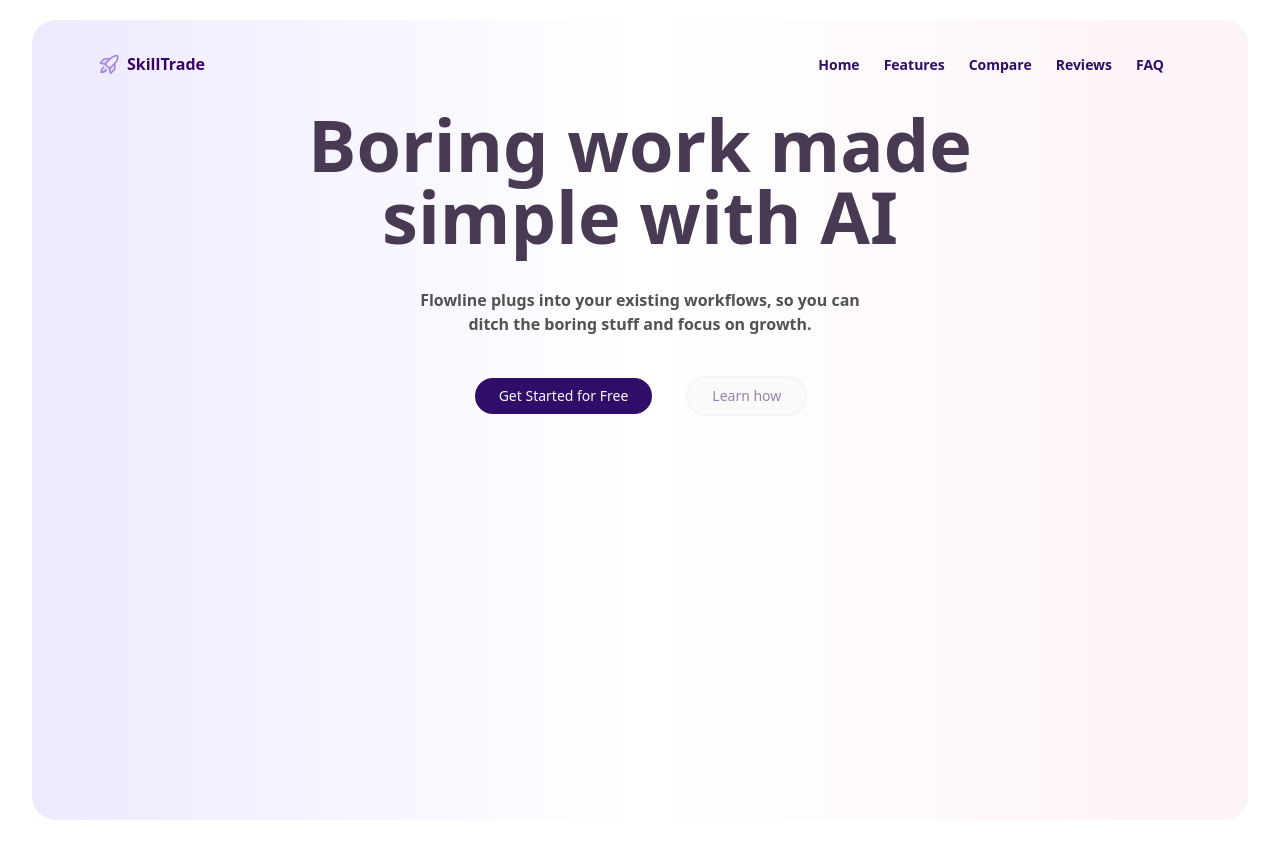
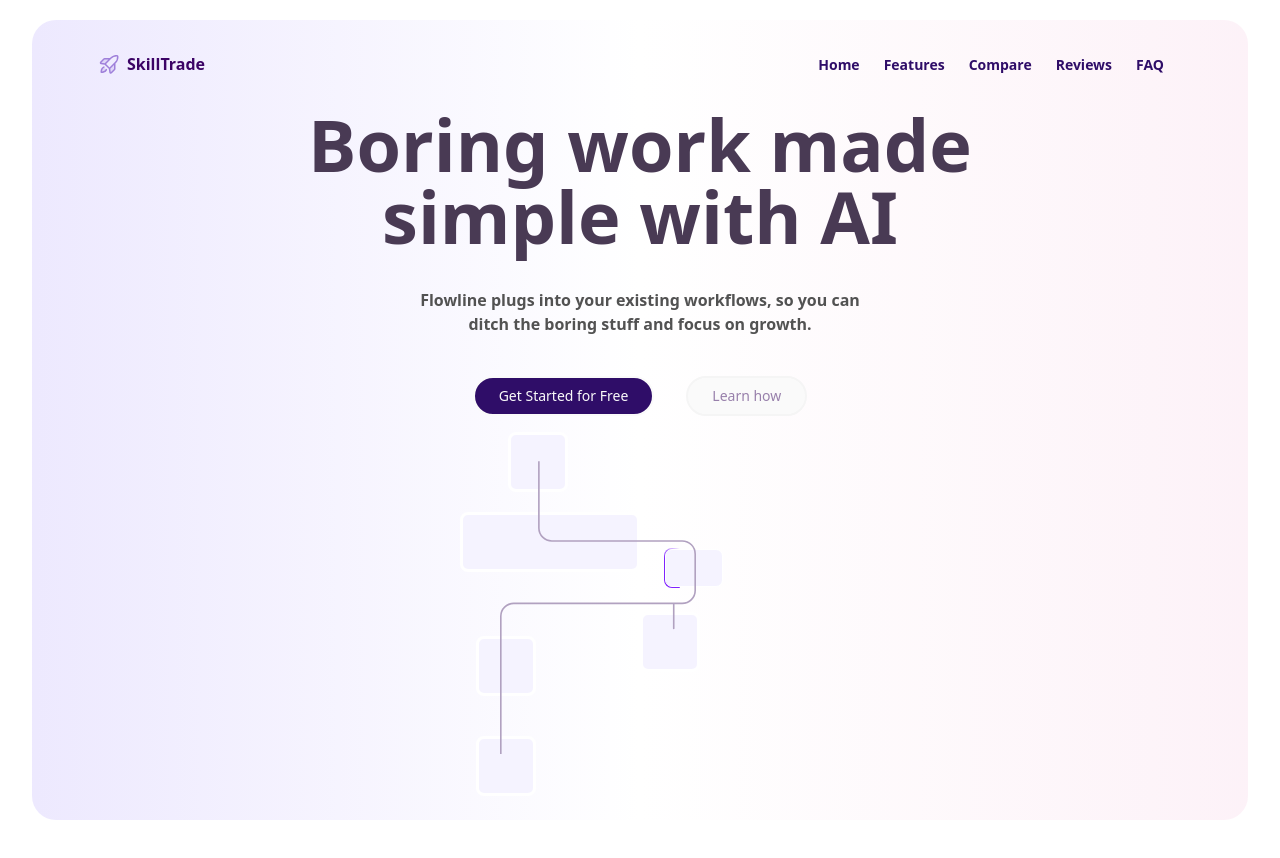
Before and after one commit to shogun444/courseselling-fe, a Next.js app: page / in a window 1280 px wide. Shown: the top 858 px of the page. Built offline with nearby package versions, Linux system fonts and the light colour scheme.

Commit message:
Made Rotating Background Button

```diff
--- a/app/page.tsx
+++ b/app/page.tsx
@@ -2,6 +2,7 @@
 import Hero from "@/components/Hero";
 import Logo from "@/components/logo";
 import Navbar from "@/components/navbar";
+import SVG from "@/components/Svg";
 import Image from "next/image";
 
 
@@ -18,6 +19,8 @@ export default function Home() {
 
        </div>
 <Hero/>
+
+<SVG/>
     </div>
   );
 }
--- /dev/null
+++ b/components/Svg.tsx
@@ -0,0 +1,33 @@
+"use client"
+import {easeInOut, motion} from "motion/react"
+export default function SVG(){
+  return(<div className="max-w-70 mx-auto">
+   {/* <h1>Signup</h1>
+   <h1>Search for Courses</h1>
+   <h1>View Course Details</h1>
+   <h1>Enroll in the COurse</h1>
+   <h1>Start Watching Videos</h1> */}
+
+   <div className="size-15 translate-x-2  translate-y-4 bg-violet-50 border-3 border-white  rounded-md"></div>
+   <div className="size-15 translate-x-35  translate-y-34  bg-violet-50 border-3 border-white  rounded-md"></div>
+   <div className="h-15 w-45 -translate-x-10  -translate-y-6  bg-violet-50 border-3 border-white  rounded-md"></div>
+      <div className="size-15 -translate-x-6  translate-y-10  bg-violet-50 border-3 border-white  rounded-md"></div>
+         <div className="size-15 -translate-x-6  translate-y-20  bg-violet-50 border-3 border-white  rounded-md"></div>
+
+
+
+          <div className="h-10 w-15 overflow-hidden  rounded-md translate-x-41  -translate-y-42 p-px">
+            <div className="w-full h-full  border-white border bg-violet-50 relative z-10 rounded-[7px]"></div>
+            <div className="w-full h-full inset-0 absolute bg-conic from-violet-600 from-20% to-transparent to-30% animate-spin scale-[1.6] duration-200"></div>
+           </div>
+  <svg className="-translate-y-74" xmlns="http://www.w3.org/2000/svg" width="70%" height="50%" viewBox="0 0 242 364">
+
+  <motion.path
+  initial={{opacity : 0}}
+  animate={{opacity : 1}}
+  transition={{
+    ease : easeInOut
+  }}
+  d="M 48 1.5 L 48 84 C 48 92.837 55.163 100 64 100 L 225 100 C 233.837 100 241 107.163 241 116 L 241 161 C 241 169.837 233.837 177 225 177 L 214.5 177 L 214.5 208 L 214.5 177 L 17 177 C 8.163 177 1 184.163 1 193 L 1 363" stroke="rgb(177, 161, 192)" strokeWidth="2" strokeLinejoin="round" fill="transparent" opacity="1" pathLength="1" strokeDashoffset="0px" strokeDasharray="1px 1px" will-change="auto"></motion.path></svg>
+  </div>)
+}
--- a/package.json
+++ b/package.json
@@ -13,6 +13,7 @@
     "class-variance-authority": "^0.7.1",
     "clsx": "^2.1.1",
     "lucide-react": "^0.553.0",
+    "motion": "^12.23.24",
     "next": "16.0.1",
     "react": "19.2.0",
     "react-dom": "19.2.0",
```
Also changed, not shown: 1 other file (tests, documents, lock files or other folders).
